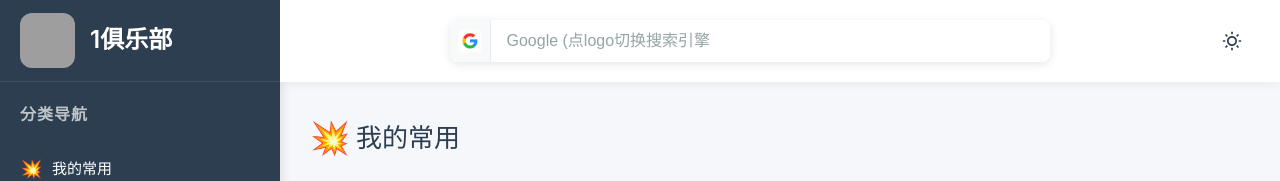
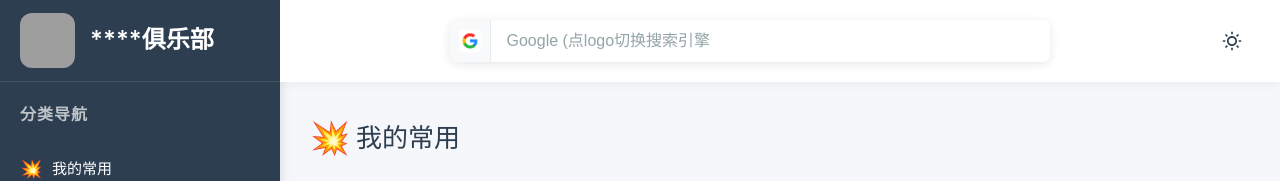
Before and after one commit to zhendong2022/mao_nav, a Vue app: page / in a window 1280 px wide. Shown: the top 181 px of the page. Built offline with nearby package versions, Linux system fonts and the light colour scheme; grey boxes are pictures that could not be loaded.

Commit message:
chore: 更新导航数据 - 2025/9/17 19:44:02

```diff
--- a/src/mock/mock_data.js
+++ b/src/mock/mock_data.js
@@ -481,7 +481,7 @@ export const mockData = {
       ]
     }
   ],
-  "title": "1俱乐部",
+  "title": "****俱乐部",
   "search": "google",
-  "_fileSha": "d9976b2bcee74c84e6a4e57a619f32139748cdb8"
+  "_fileSha": "6ae5a143e8e6178cd65dad5ef6e22975f02a3a17"
 }
```
